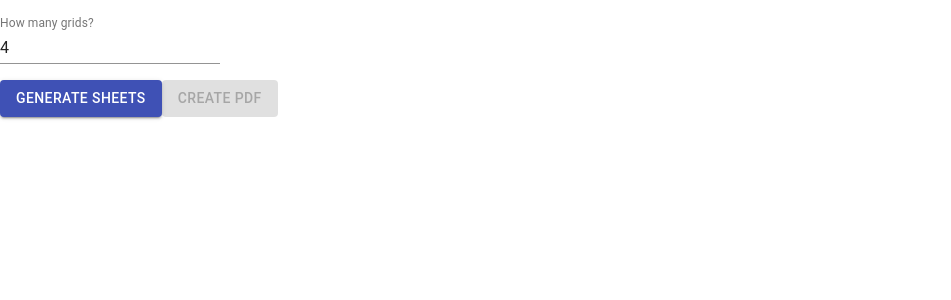
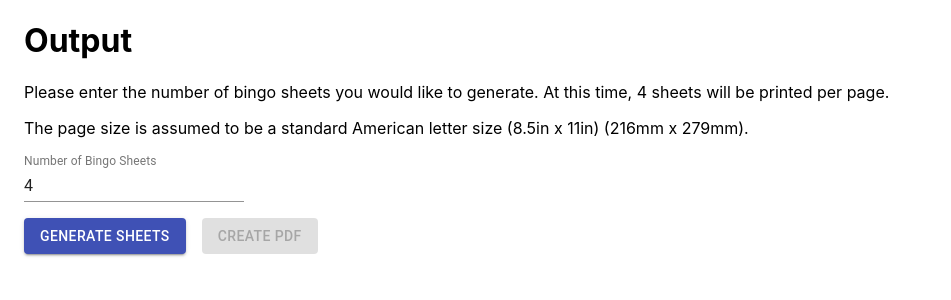
Before and after one commit to DSurguy/bingo-builder, a React (Vite) app: page / in a window 1280 px wide. Both pictures are taken after a click on the button "NEXT". Shown: the top 300 px of the page, without its empty margins (0-951 px from the left). Built offline with nearby package versions, Linux system fonts and the light colour scheme.

Commit message:
Cleanup output step UX

```diff
--- a/src/steps/OutputStep.tsx
+++ b/src/steps/OutputStep.tsx
@@ -1,5 +1,5 @@
-import React, { FormEvent, useEffect, useState } from 'react';
-import { Box, TextField, Button } from '@material-ui/core';
+import React, { FormEvent, useState } from 'react';
+import { Box, TextField, Button, Container } from '@material-ui/core';
 import { makeStyles } from '@material-ui/core/styles';
 import { gridStyles } from './styles';
 import jsPDF from 'jspdf';
@@ -8,14 +8,6 @@ import { PaperSizeMillis, SingleBoxSizeMilli } from '../utils/constants';
 import { pxFontToPt } from '../utils/conversions';
 import { FreeSpaceSetting } from './types';
 import { getRandomIntInclusive } from '../utils/random';
-
-const useStyles = makeStyles({
-  gridLayout: {
-    display: 'flex',
-    flexWrap: 'wrap',
-    justifyContent: 'space-evenly'
-  },
-})
 
 type Props = {
   linesAndStyles: LineAndStyle[];
@@ -27,7 +19,6 @@ export default function OutputStep({ linesAndStyles, freeSpaceSetting }: Props)
   const [numGridsError, setNumGridsError] = useState("");
   const [grids, setGrids] = useState([] as Props['linesAndStyles'][][])
   const gridClasses = gridStyles();
-  const styles = useStyles();
 
   const linesToGrid = (lines: Props['linesAndStyles']) => {
     let freeSpaceIndex: number;
@@ -136,12 +127,21 @@ export default function OutputStep({ linesAndStyles, freeSpaceSetting }: Props)
   }
 
   return (
-    <div>
+    <Container>
       <Box>
+        <Box marginTop={2}>
+          <h1>Output</h1>
+          <p>
+            Please enter the number of bingo sheets you would like to generate. At this time, 4 sheets will be printed per page.
+          </p>
+          <p>
+            The page size is assumed to be a standard American letter size (8.5in x 11in) (216mm x 279mm).
+          </p>
+        </Box>
         <form onSubmit={onFormSubmit}>
           <Box marginTop={2}>
             <TextField
-              label="How many grids?"
+              label="Number of Bingo Sheets"
               error={!!numGridsError}
               helperText={numGridsError}
               onChange={onNumGridsChange}
@@ -158,6 +158,7 @@ export default function OutputStep({ linesAndStyles, freeSpaceSetting }: Props)
             >
               Generate Sheets
             </Button>
+            <Box component="span" marginLeft={2}>
               <Button
                 variant="contained"
                 color="secondary"
@@ -168,11 +169,16 @@ export default function OutputStep({ linesAndStyles, freeSpaceSetting }: Props)
                 Create PDF
               </Button>
             </Box>
+          </Box>
         </form>
       </Box>
-      <Box className={styles.gridLayout} marginTop={2}>
+      { grids[0] && (
+        <Box marginTop={2}>
           <Box>
-          {grids[0] && grids[0].map((row, rowIndex) => {
+            <h2>Sample Output</h2>
+          </Box>
+          <Box>
+            {grids[0].map((row, rowIndex) => {
               return (<Box className={gridClasses.gridRow} key={rowIndex}>
                 {row.map((lineAndStyle, lineIndex) => {
                   return <Box
@@ -187,6 +193,7 @@ export default function OutputStep({ linesAndStyles, freeSpaceSetting }: Props)
             })}
           </Box>
         </Box>
-    </div>
+      )}
+    </Container>
   )
 }
```
Lines whose indentation alone changed are shown as unchanged.
